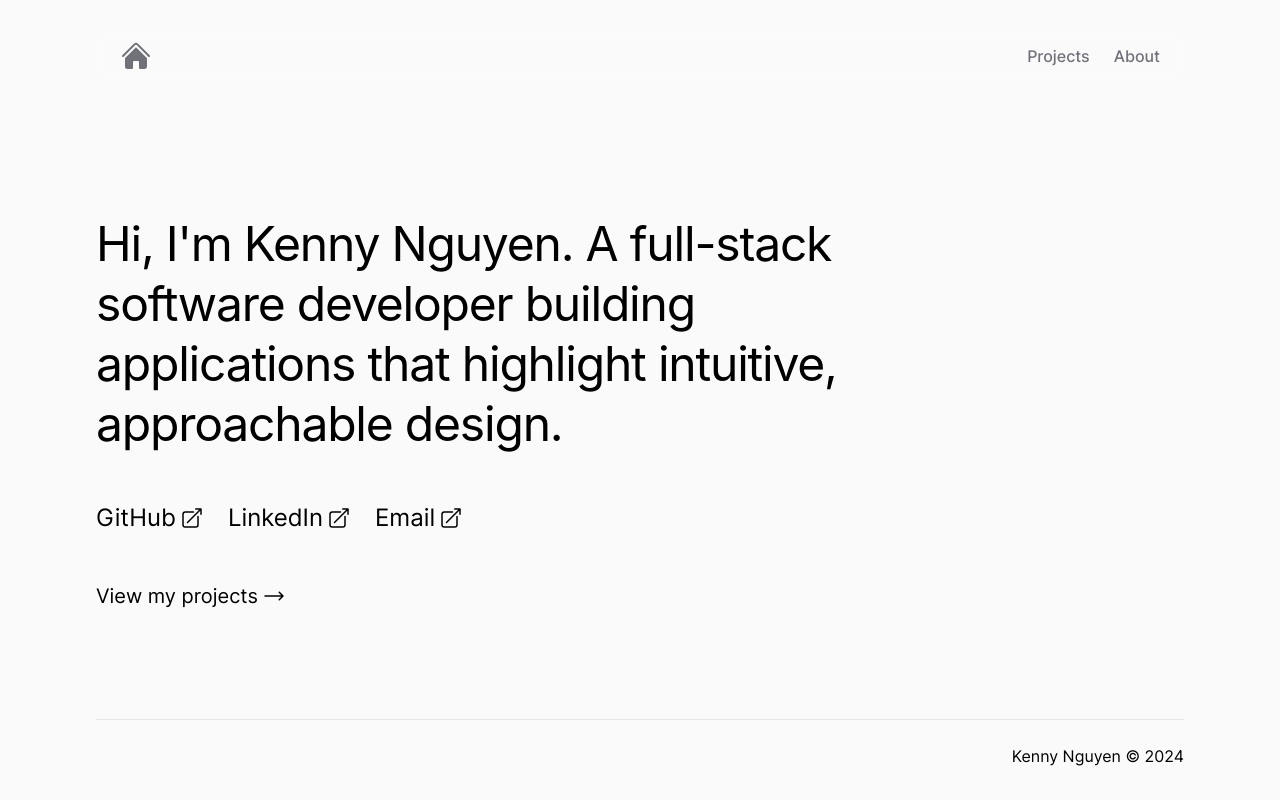
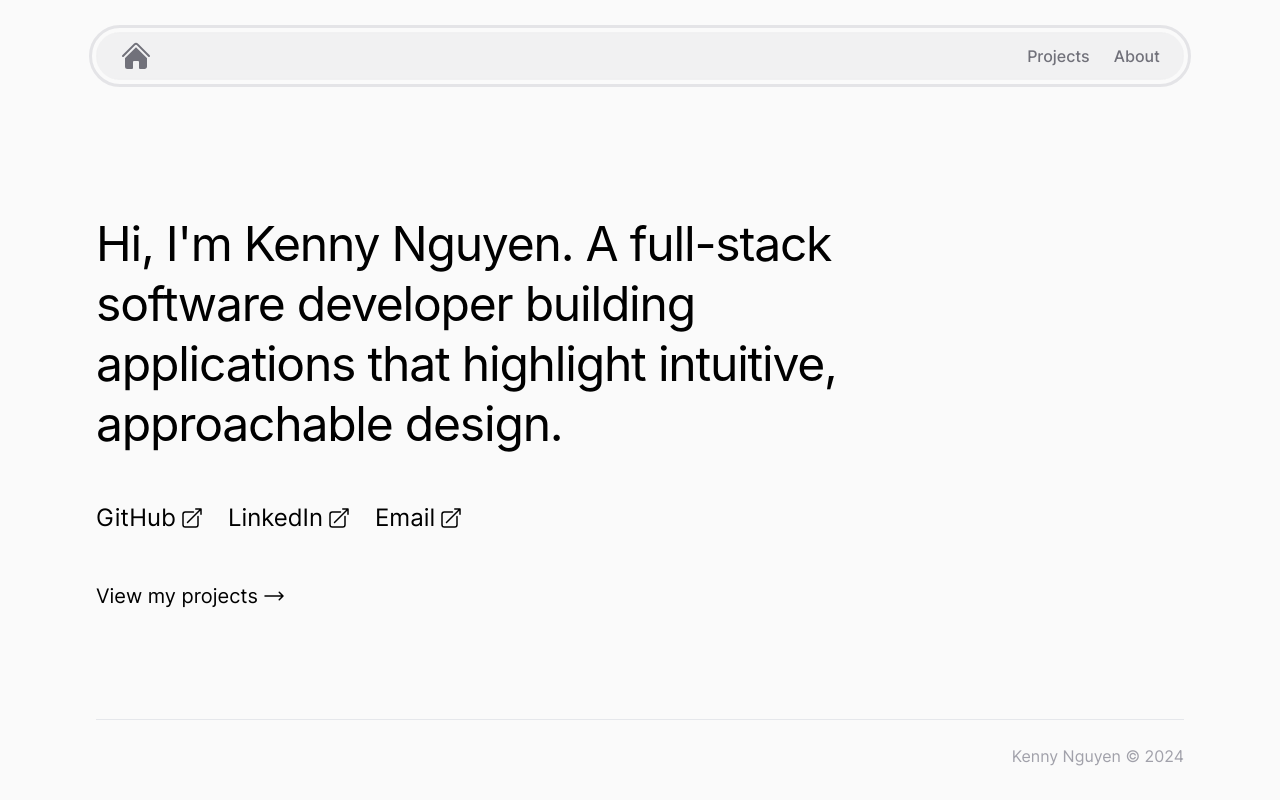
Before and after one commit to ken-ux/portfolio, a React (Vite) app: page / in a window 1280 px wide. Built offline with nearby package versions, Linux system fonts and the light colour scheme; a web font is replaced by a local one.

Commit message:
Build Tailwind CSS output

```diff
--- a/src/index_build.css
+++ b/src/index_build.css
@@ -781,6 +781,14 @@ a:hover {
   border-radius: 0.375rem;
 }
 
+.rounded-xl {
+  border-radius: 0.75rem;
+}
+
+.rounded-lg {
+  border-radius: 0.5rem;
+}
+
 .border {
   border-width: 1px;
 }
@@ -794,8 +802,29 @@ a:hover {
   border-color: rgb(228 228 231 / var(--tw-border-opacity));
 }
 
+.border-zinc-50 {
+  --tw-border-opacity: 1;
+  border-color: rgb(250 250 250 / var(--tw-border-opacity));
+}
+
 .bg-zinc-200\/50 {
   background-color: rgb(228 228 231 / 0.5);
+}
+
+.bg-zinc-200\/90 {
+  background-color: rgb(228 228 231 / 0.9);
+}
+
+.bg-zinc-200\/10 {
+  background-color: rgb(228 228 231 / 0.1);
+}
+
+.bg-zinc-200\/30 {
+  background-color: rgb(228 228 231 / 0.3);
+}
+
+.bg-zinc-200\/40 {
+  background-color: rgb(228 228 231 / 0.4);
 }
 
 .object-cover {
@@ -866,9 +895,27 @@ a:hover {
   letter-spacing: 0.1em;
 }
 
+.tracking-wide {
+  letter-spacing: 0.025em;
+}
+
+.tracking-wider {
+  letter-spacing: 0.05em;
+}
+
 .text-zinc-500 {
   --tw-text-opacity: 1;
   color: rgb(113 113 122 / var(--tw-text-opacity));
+}
+
+.text-zinc-300 {
+  --tw-text-opacity: 1;
+  color: rgb(212 212 216 / var(--tw-text-opacity));
+}
+
+.text-zinc-400 {
+  --tw-text-opacity: 1;
+  color: rgb(161 161 170 / var(--tw-text-opacity));
 }
 
 .shadow-lg {
@@ -881,6 +928,34 @@ a:hover {
   --tw-shadow: 0 1px 2px 0 rgb(0 0 0 / 0.05);
   --tw-shadow-colored: 0 1px 2px 0 var(--tw-shadow-color);
   box-shadow: var(--tw-ring-offset-shadow, 0 0 #0000), var(--tw-ring-shadow, 0 0 #0000), var(--tw-shadow);
+}
+
+.outline {
+  outline-style: solid;
+}
+
+.outline-offset-2 {
+  outline-offset: 2px;
+}
+
+.outline-offset-1 {
+  outline-offset: 1px;
+}
+
+.outline-offset-0 {
+  outline-offset: 0px;
+}
+
+.outline-offset-4 {
+  outline-offset: 4px;
+}
+
+.outline-blue-500 {
+  outline-color: #3b82f6;
+}
+
+.outline-zinc-200 {
+  outline-color: #e4e4e7;
 }
 
 .backdrop-blur-sm {
@@ -897,6 +972,10 @@ a:hover {
 
 .duration-200 {
   transition-duration: 200ms;
+}
+
+.duration-100 {
+  transition-duration: 100ms;
 }
 
 .ease-linear {
```
